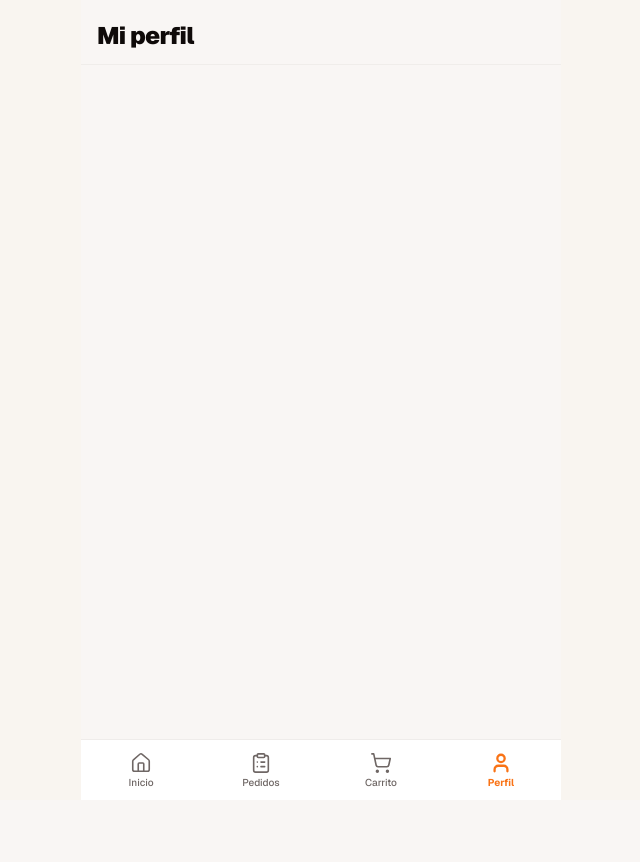
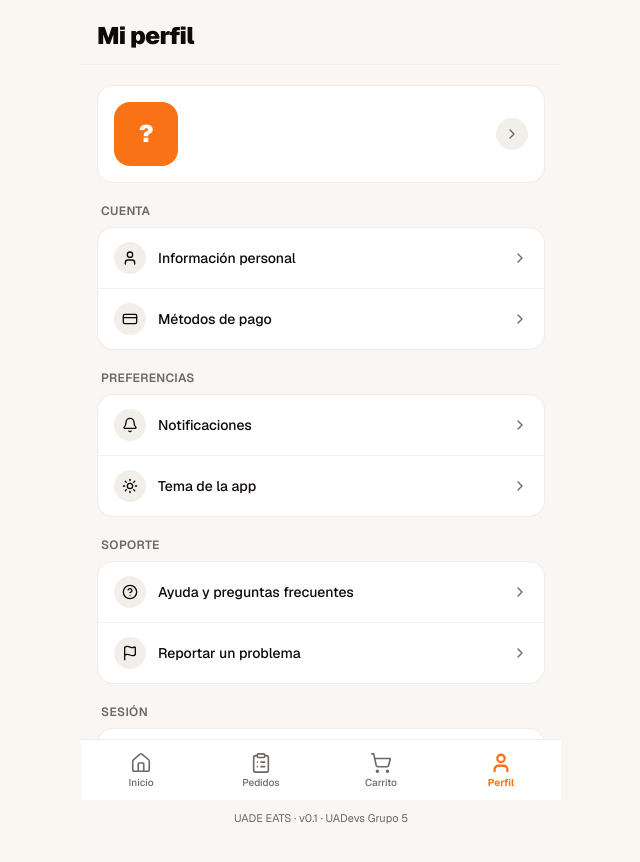
Before and after one commit to valentinnavalos/uade-eats, a Next.js app: page /profile in a window 1280 px wide. Shown: the top 862 px of the page, without its empty margins (319-959 px from the left). Before the commit the page ends 800 px from the top, so only its background shows below. Built offline with nearby package versions, Linux system fonts and the light colour scheme.

Commit message:
Revert "Merge pull request #5 from valentinnavalos/develop"
This reverts commit e5c15df0cd65d906996c233abf5af2d2c702ec00, reversing
changes made to 6cb5721474a533613056d38d84984bbfc060ed5c.

```diff
--- a/app/page.tsx
+++ b/app/page.tsx
@@ -80,7 +80,7 @@ export default function HomePage() {
               </h1>
             </div>
             <button
-              onClick={() => {}}
+              onClick={() => setShowNotifications(true)}
               className="relative w-10 h-10 rounded-xl bg-card border border-border flex items-center justify-center hover:bg-muted transition-colors"
               aria-label="Notificaciones"
             >
@@ -111,10 +111,12 @@ export default function HomePage() {
           <SearchBar
             value={search}
             onChange={setSearch}
-            onFiltersClick={() => {}}
-            hasFilters={false}
+            onFiltersClick={() => setShowFilters(true)}
+            hasActiveFilters={hasActiveFilters}
           />
 
+          {/* Filter chips */}
+          <FilterChips active={activeFilter} onChange={setActiveFilter} />
         </header>
 
         {/* ── Store list ── */}
@@ -150,6 +152,21 @@ export default function HomePage() {
             </div>
           )}
 
+          {/* Promo banner */}
+          <div
+            className="mt-6 rounded-2xl p-4 flex items-center gap-4 overflow-hidden relative"
+            style={{ backgroundColor: "#F97316" }}
+          >
+            <div className="flex-1">
+              <p className="text-white font-bold text-base leading-tight text-balance">
+                ¡Primera orden gratis!
+              </p>
+              <p className="text-orange-100 text-xs mt-1 leading-relaxed">
+                Usá el código <span className="font-bold text-white">UADE2026</span> en tu primer pedido
+              </p>
+            </div>
+            <div className="text-4xl shrink-0">🎉</div>
+          </div>
         </main>
 
         {/* ── Bottom Navigation ── */}
--- a/app/profile/page.tsx
+++ b/app/profile/page.tsx
@@ -95,6 +95,85 @@ export default function ProfilePage() {
         {/* ── Content ── */}
         <main className="flex-1 overflow-y-auto px-4 pt-5 pb-28 space-y-5">
 
+          {/* User info card */}
+          <div className="rounded-2xl bg-card border border-border/60 p-4 flex items-center gap-4">
+            {/* Avatar */}
+            <div
+              className="w-16 h-16 rounded-2xl flex items-center justify-center text-2xl font-black text-white shrink-0"
+              style={{ backgroundColor: "#F97316" }}
+            >
+              {initials}
+            </div>
+
+            <div className="flex-1 min-w-0">
+              <p className="font-black text-base text-foreground leading-tight">{user?.name}</p>
+              <p className="text-xs text-muted-foreground mt-0.5">{user?.email}</p>
+            </div>
+
+            <button
+              onClick={() => router.push("/profile/personal-info")}
+              className="w-8 h-8 rounded-xl bg-muted flex items-center justify-center hover:bg-muted/80 transition-colors shrink-0"
+              aria-label="Editar perfil"
+            >
+              <ChevronRight size={16} className="text-muted-foreground" />
+            </button>
+          </div>
+
+          {/* Settings groups */}
+          {SETTINGS.map((group) => {
+            const items = group.items.map((item) => {
+              if (item.destructive) return { ...item, onClick: handleLogout }
+              if (NAV_MAP[item.label]) return { ...item, onClick: () => router.push(NAV_MAP[item.label]) }
+              return item
+            })
+            return { ...group, items }
+          }).map((group) => (
+            <section key={group.title}>
+              <p className="text-xs font-semibold text-muted-foreground uppercase tracking-wide mb-2 px-1">
+                {group.title}
+              </p>
+              <div className="rounded-2xl bg-card border border-border/60 overflow-hidden divide-y divide-border/40">
+                {group.items.map((item) => (
+                  <button
+                    key={item.label}
+                    onClick={item.onClick}
+                    className={cn(
+                      "w-full flex items-center gap-3 px-4 py-3.5 hover:bg-muted/40 transition-colors active:scale-[0.99] text-left",
+                      item.destructive && "hover:bg-red-50"
+                    )}
+                  >
+                    <div
+                      className={cn(
+                        "w-8 h-8 rounded-xl flex items-center justify-center shrink-0",
+                        item.destructive ? "bg-red-50" : "bg-muted"
+                      )}
+                    >
+                      <item.icon
+                        size={16}
+                        className={cn(item.destructive ? "text-red-500" : "text-foreground")}
+                      />
+                    </div>
+                    <span
+                      className={cn(
+                        "flex-1 text-sm font-medium",
+                        item.destructive ? "text-red-500" : "text-foreground"
+                      )}
+                    >
+                      {item.label}
+                    </span>
+                    {!item.destructive && (
+                      <ChevronRight size={16} className="text-muted-foreground shrink-0" />
+                    )}
+                  </button>
+                ))}
+              </div>
+            </section>
+          ))}
+
+          {/* Version footer */}
+          <p className="text-center text-[11px] text-muted-foreground pb-2">
+            UADE EATS · v0.1 · UADevs Grupo 5
+          </p>
         </main>
 
         {/* ── Bottom Navigation ── */}
--- a/components/search-bar.tsx
+++ b/components/search-bar.tsx
@@ -6,11 +6,10 @@ interface SearchBarProps {
   value: string
   onChange: (v: string) => void
   onFiltersClick?: () => void
-  hasFilters?: boolean
   hasActiveFilters?: boolean
 }
 
-export function SearchBar({ value, onChange, onFiltersClick, hasFilters, hasActiveFilters }: SearchBarProps) {
+export function SearchBar({ value, onChange, onFiltersClick, hasActiveFilters }: SearchBarProps) {
   return (
     <div className="flex items-center gap-3">
       <div className="flex-1 relative">
@@ -27,7 +26,6 @@ export function SearchBar({ value, onChange, onFiltersClick, hasFilters, hasActi
           style={{ "--tw-ring-color": "#F97316" } as React.CSSProperties}
         />
       </div>
-      {hasFilters && (
       <button
         onClick={onFiltersClick}
         className="relative shrink-0 w-11 h-11 rounded-xl flex items-center justify-center border border-border bg-card hover:bg-muted transition-colors active:scale-95"
@@ -40,7 +38,7 @@ export function SearchBar({ value, onChange, onFiltersClick, hasFilters, hasActi
             style={{ backgroundColor: "#F97316" }}
           />
         )}
-        </button>)}
+      </button>
     </div>
   )
 }
--- a/context/AppContext.tsx
+++ b/context/AppContext.tsx
@@ -285,16 +285,18 @@ export function AppProvider({ children }: { children: ReactNode }) {
 
   // On mount: restore session from cookie so a full page reload keeps the user logged in
   useEffect(() => {
-    const stored = localStorage.getItem("uade-eats-user")
-    if (stored) {
-      try {
-        dispatch({ type: "RESTORE_SESSION", payload: JSON.parse(stored) as User })
-        return
-      } catch {
-        // fall through to auto-login
+    if (document.cookie.includes("uade-eats-auth=1")) {
+      const stored = localStorage.getItem("uade-eats-user")
+      if (stored) {
+        try {
+          dispatch({ type: "RESTORE_SESSION", payload: JSON.parse(stored) as User })
+        } catch {
+          dispatch({ type: "LOGIN", payload: { email: MOCK_USER.email } })
+        }
+      } else {
+        dispatch({ type: "LOGIN", payload: { email: MOCK_USER.email } })
       }
     }
-    dispatch({ type: "LOGIN", payload: { email: MOCK_USER.email } })
   }, [])
 
   // Sync cookie whenever authStatus changes, but skip the initial render to
--- a/proxy.ts
+++ b/proxy.ts
@@ -9,6 +9,10 @@ export function proxy(request: NextRequest) {
       return NextResponse.redirect(new URL("/", request.url))
     }
     return NextResponse.next()
+  }
+
+  if (!isAuthenticated) {
+    return NextResponse.redirect(new URL("/login", request.url))
   }
 
   return NextResponse.next()
```
Lines whose indentation alone changed are shown as unchanged.
